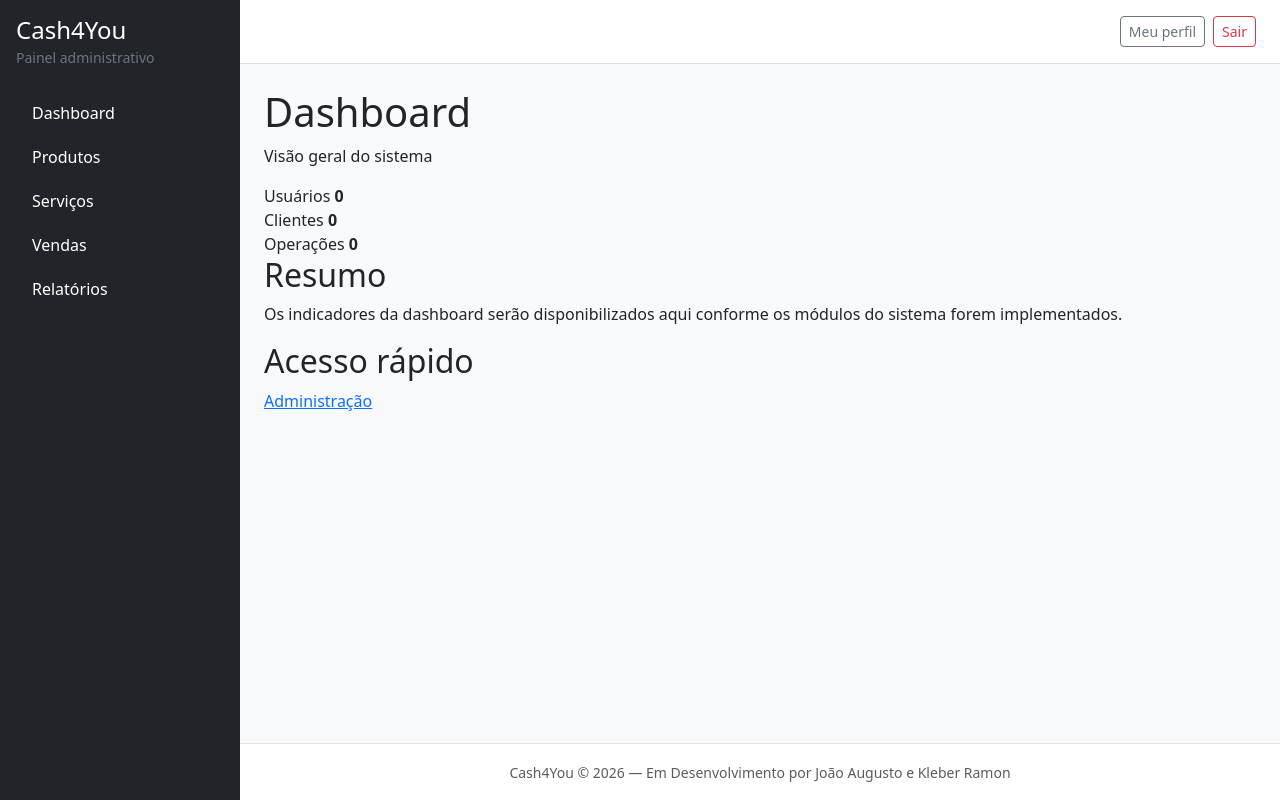
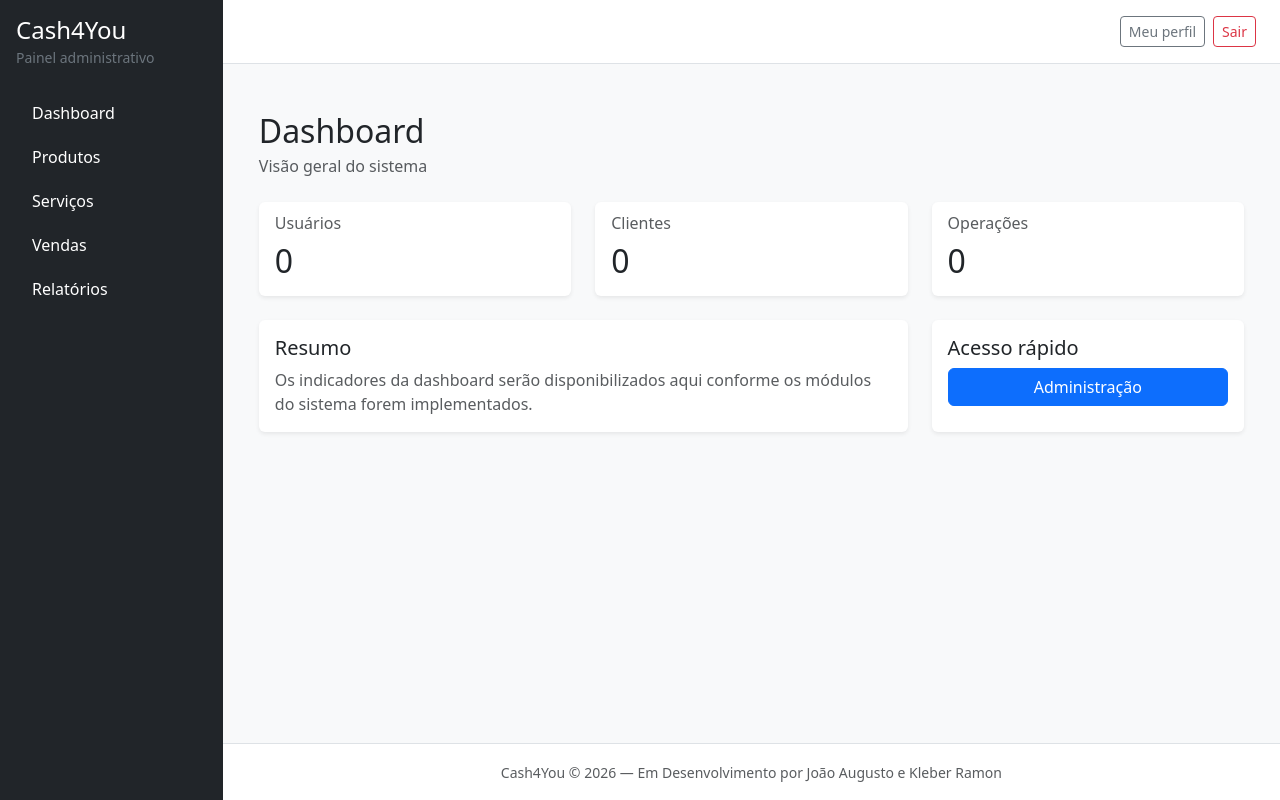
Before and after one commit to Joao0liver/cash4you, a Django app: page / in a window 1280 px wide. Run offline with Django 5.2, Linux system fonts and the light colour scheme.

Commit message:
refactor: adaptação da dashboard para o bootstrap

```diff
--- a/dashboard/templates/dashboard/home.html
+++ b/dashboard/templates/dashboard/home.html
@@ -2,63 +2,103 @@
 
 {% block content %}
 
-<div class="dashboard-heading">
-    <h1>Dashboard</h1>
-    <p>Visão geral do sistema</p>
+<div class="container-fluid py-4">
+
+    <!-- Cabeçalho -->
+    <div class="mb-4">
+        <h1 class="h2 mb-1">Dashboard</h1>
+        <p class="text-body-secondary mb-0">
+            Visão geral do sistema
+        </p>
     </div>
 
-<section class="dashboard-cards">
-    <div class="dashboard-card">
-        <span class="card-label">
+    <!-- Indicadores -->
+    <div class="row g-4 mb-4">
+
+        <!-- Usuários -->
+        <div class="col-12 col-md-6 col-xl-4">
+            <div class="card h-100 shadow-sm border-0">
+                <div class="card-body">
+                    <h6 class="card-subtitle mb-2 text-body-secondary">
                         Usuários
-        </span>
+                    </h6>
 
-        <strong class="card-value">
+                    <h2 class="card-title mb-0">
                         {{ total_usuarios }}
-        </strong>
+                    </h2>
+                </div>
+            </div>
         </div>
 
-    <div class="dashboard-card">
-        <span class="card-label">
+        <!-- Clientes -->
+        <div class="col-12 col-md-6 col-xl-4">
+            <div class="card h-100 shadow-sm border-0">
+                <div class="card-body">
+                    <h6 class="card-subtitle mb-2 text-body-secondary">
                         Clientes
-        </span>
+                    </h6>
 
-        <strong class="card-value">
+                    <h2 class="card-title mb-0">
                         {{ total_clientes }}
-        </strong>
+                    </h2>
+                </div>
+            </div>
         </div>
 
-    <div class="dashboard-card">
-        <span class="card-label">
+        <!-- Operações -->
+        <div class="col-12 col-md-6 col-xl-4">
+            <div class="card h-100 shadow-sm border-0">
+                <div class="card-body">
+                    <h6 class="card-subtitle mb-2 text-body-secondary">
                         Operações
-        </span>
+                    </h6>
 
-        <strong class="card-value">
+                    <h2 class="card-title mb-0">
                         {{ total_operacoes }}
-        </strong>
+                    </h2>
                 </div>
-</section>
+            </div>
+        </div>
 
-<section class="dashboard-content">
-    <div class="dashboard-panel">
-        <h2>Resumo</h2>
+    </div>
 
-        <p>
+    <!-- Conteúdo -->
+    <div class="row g-4">
+
+        <!-- Resumo -->
+        <div class="col-12 col-xl-8">
+            <div class="card h-100 shadow-sm border-0">
+                <div class="card-body">
+                    <h2 class="h5 card-title">
+                        Resumo
+                    </h2>
+
+                    <p class="card-text text-body-secondary">
                         Os indicadores da dashboard serão disponibilizados
                         aqui conforme os módulos do sistema forem implementados.
                     </p>
                 </div>
+            </div>
+        </div>
 
+        <!-- Acesso rápido -->
+        <div class="col-12 col-xl-4">
+            <div class="card h-100 shadow-sm border-0">
+                <div class="card-body">
+                    <h2 class="h5 card-title">
+                        Acesso rápido
+                    </h2>
 
-    <div class="dashboard-panel">
-        <h2>Acesso rápido</h2>
-
-        <div class="quick-actions">
-            <a href="#">
+                    <div class="d-grid gap-2">
+                        <a href="#" class="btn btn-primary">
                             Administração
                         </a>
                     </div>
                 </div>
-</section>
+            </div>
+        </div>
+    </div>
+
+</div>
 
 {% endblock %}
```
Lines whose indentation alone changed are shown as unchanged.
